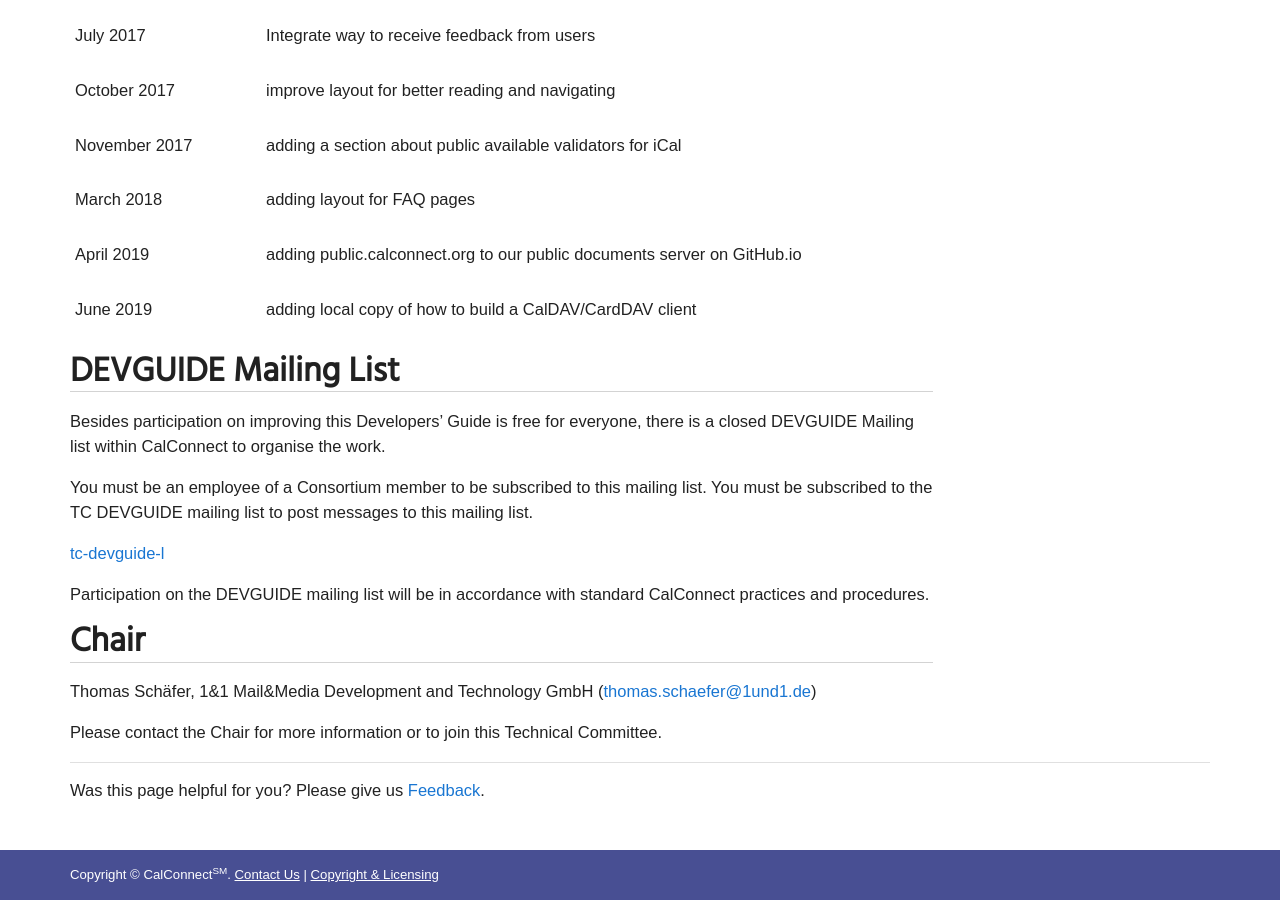
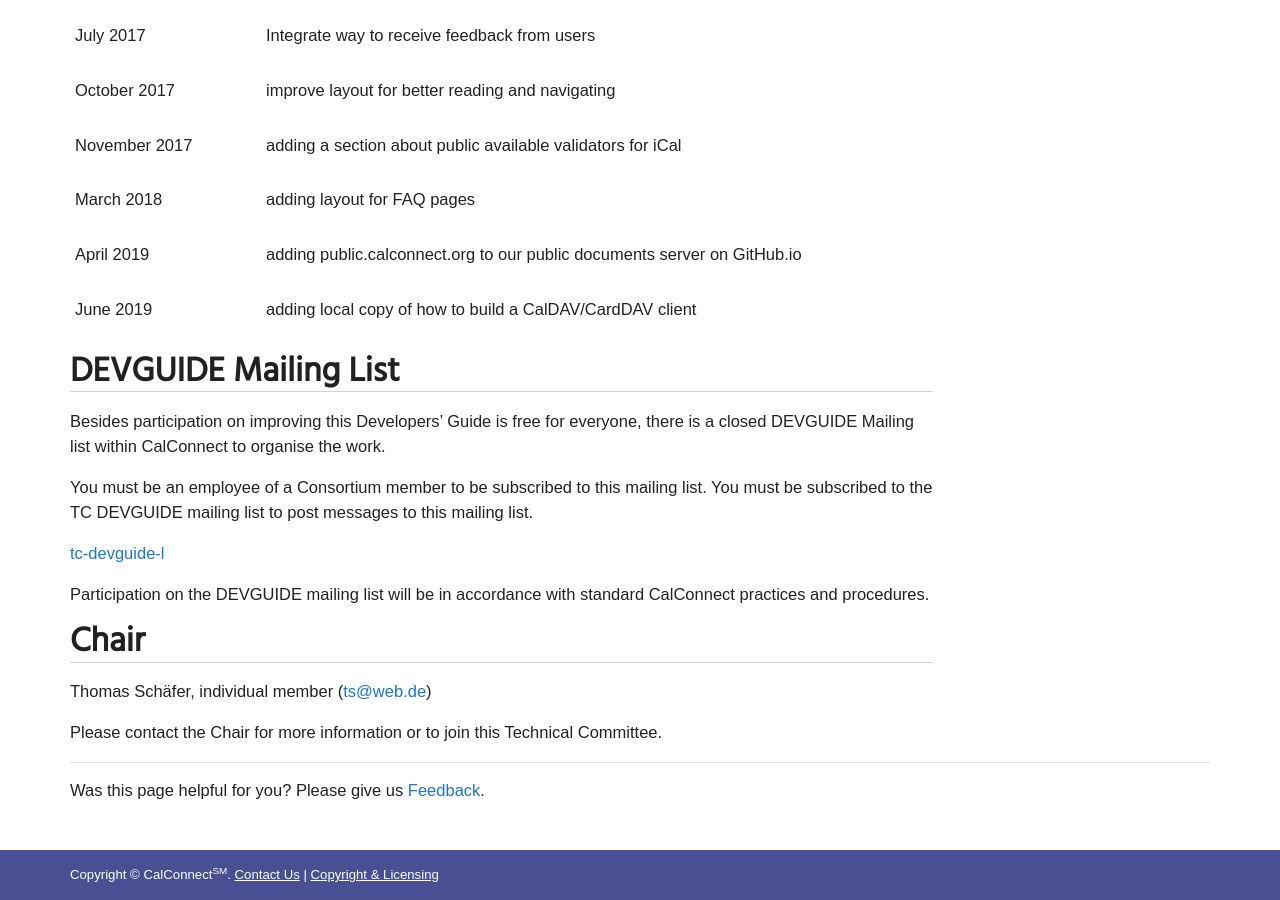
Before and after one commit to CalConnect/public, a Jekyll site: the page built from _pages/charter/charter-TC-DEVGUIDE.md, in a window 1280 px wide and 900 px high, scrolled down 1944 px. Built offline with Jekyll 4.4.1, drawn with Linux system fonts in a browser that asks for light colours; some web fonts are replaced.

Commit message:
Update affiliation

```diff
--- a/_pages/charter/charter-TC-DEVGUIDE.md
+++ b/_pages/charter/charter-TC-DEVGUIDE.md
@@ -72,6 +72,6 @@ Participation on the DEVGUIDE mailing list will be in accordance with standard C
 
 ## Chair
 
-Thomas Schäfer, 1&1 Mail&Media Development and Technology GmbH ([thomas.schaefer@1und1.de](mailto:thomas.schaefer@1und1.de))
+Thomas Schäfer, individual member ([ts@web.de](mailto:ts@web.de))
 
 Please contact the Chair for more information or to join this Technical Committee.
```
